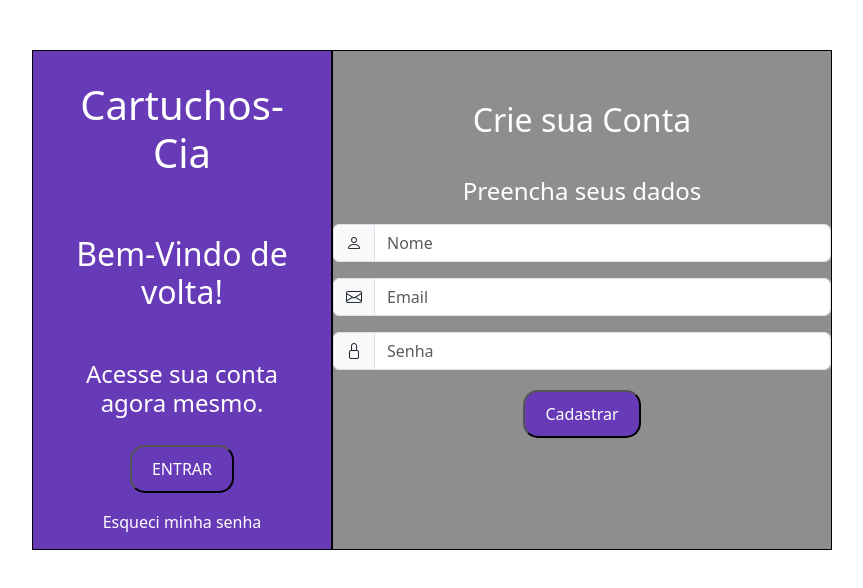
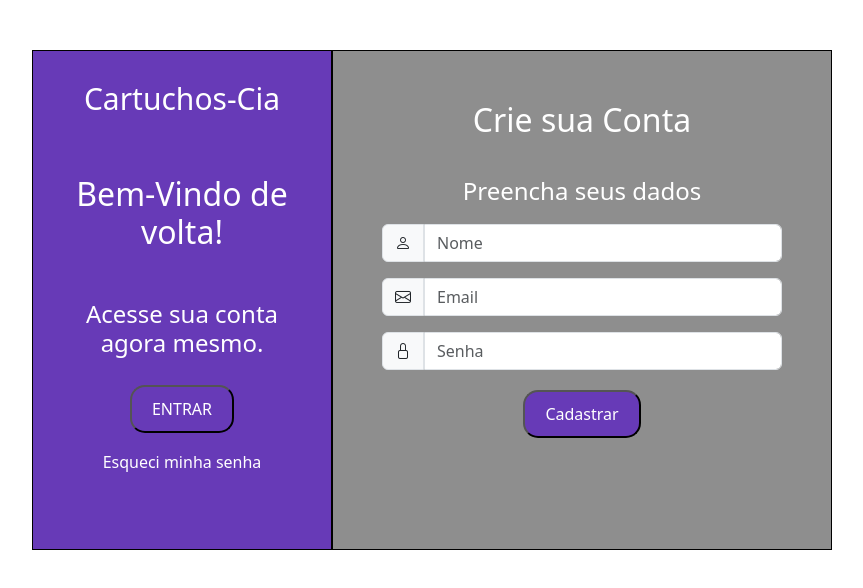
Before and after one commit to 27sarrazin/FormularioCartuchosCia, a plain HTML site: page index.html in a window 1280 px wide. Shown: the whole page, without its empty margins (208-1071 px from the left). Drawn offline with nearby package versions, Linux system fonts and the light colour scheme.

Commit message:
ajustes no input

```diff
--- a/css/style.css
+++ b/css/style.css
@@ -30,7 +30,9 @@
 h2, h4, h6{
     padding: 20px;
 }
-
+h1{
+    font-size: 30px;
+}
 
 .entrar:hover{
     background-color: #fff;
@@ -74,6 +76,10 @@ label{
 .cadastrar:hover{
     background-color: #7c49d3;
 }
-#formulario .input-group .form-control.custom-input {
-    width: 1%;
+#formulario{
+    border: 1px solid black;
 }
+#formulario .centralizarCampo{
+    max-width: 400px;
+    margin: auto;
+}
--- a/index.html
+++ b/index.html
@@ -13,6 +13,7 @@
         <div id="container">
             <div id="informacoes">
                 <h1 class="titulo">Cartuchos-Cia</h1>
+
                 <h2>Bem-Vindo de volta!</h2>
                 <h4>Acesse sua conta agora mesmo.</h4>
                 <button class="entrar">ENTRAR</button>
@@ -22,17 +23,17 @@
                 <form>
                     <h2 class="titulo2">Crie sua Conta</h2>
                     <h4 class="preencher">Preencha seus dados</h4>
-                    <div class="input-group mb-3 custom-input-group">
-                        <span class="input-group-text" id="basic-addon1"><i class="bi bi-person"></i></span>
-                        <input type="text" class="form-control custom-input" name="nome" placeholder="Nome" aria-label="Nome" aria-describedby="basic-addon1">
+                    <div class="input-group mb-3 custom-input-group centralizarCampo">
+                        <span class="input-group-text centralizarCampo" id="basic-addon1"><i class="bi bi-person"></i></span>
+                        <input type="text" class="form-control custom-input centralizarCampo col-4" name="nome" placeholder="Nome" aria-label="Nome" aria-describedby="basic-addon1">
                     </div>
-                    <div class="input-group mb-3 custom-input-group">
-                        <span class="input-group-text" id="basic-addon2"><i class="bi bi-envelope"></i></span>
-                        <input type="email" class="form-control custom-input" name="email" placeholder="Email" aria-label="Email" aria-describedby="basic-addon2">
+                    <div class="input-group mb-3 custom-input-group centralizarCampo">
+                        <span class="input-group-text centralizarCampo" id="basic-addon2"><i class="bi bi-envelope"></i></span>
+                        <input type="email" class="form-control custom-input centralizarCampo" name="email" placeholder="Email" aria-label="Email" aria-describedby="basic-addon2">
                     </div>
-                    <div class="input-group mb-3 custom-input-group">
-                        <span class="input-group-text" id="basic-addon3"><i class="bi bi-lock"></i></span>
-                        <input type="password" class="form-control custom-input" name="senha" placeholder="Senha" aria-label="Senha" aria-describedby="basic-addon3">
+                    <div class="input-group mb-3 custom-input-group centralizarCampo">
+                        <span class="input-group-text centralizarCampo" id="basic-addon3"><i class="bi bi-lock"></i></span>
+                        <input type="password" class="form-control custom-input centralizarCampo" name="senha" placeholder="Senha" aria-label="Senha" aria-describedby="basic-addon3">
                     </div>
                     <button class="cadastrar">Cadastrar</button>
                 </form>
```
